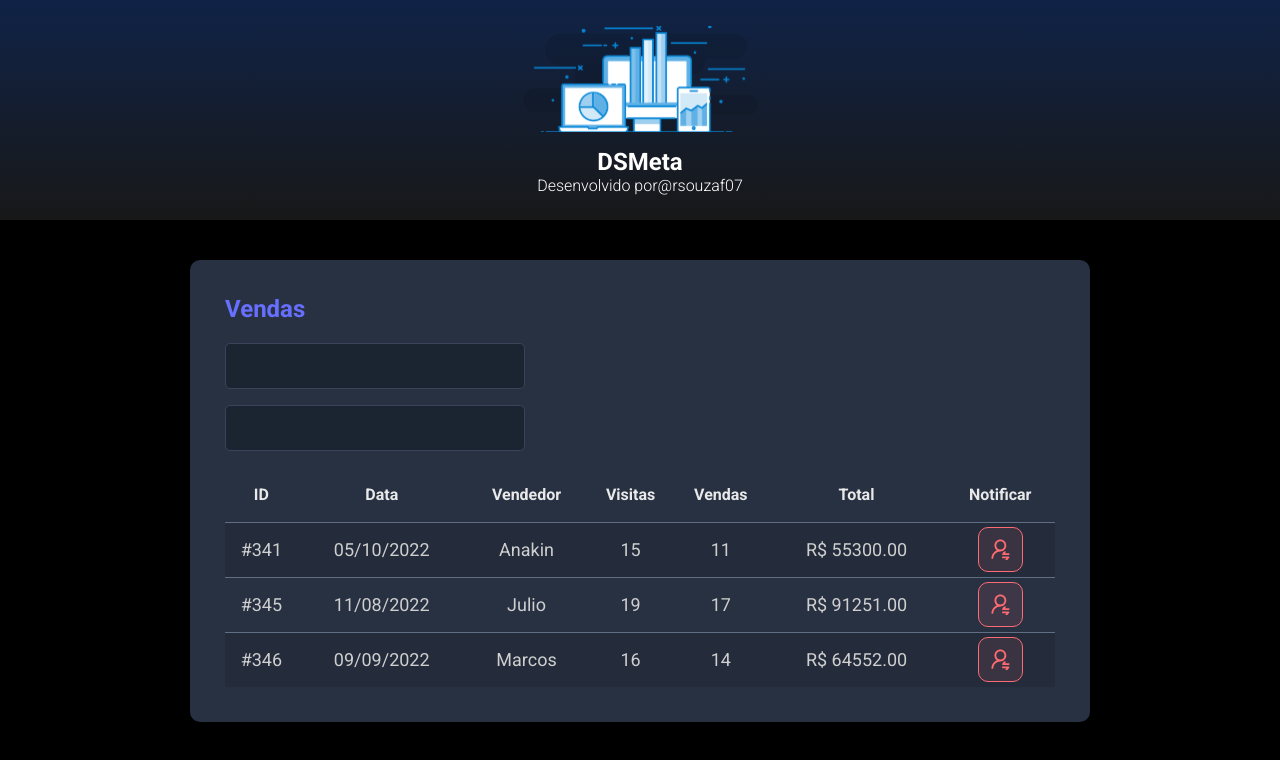
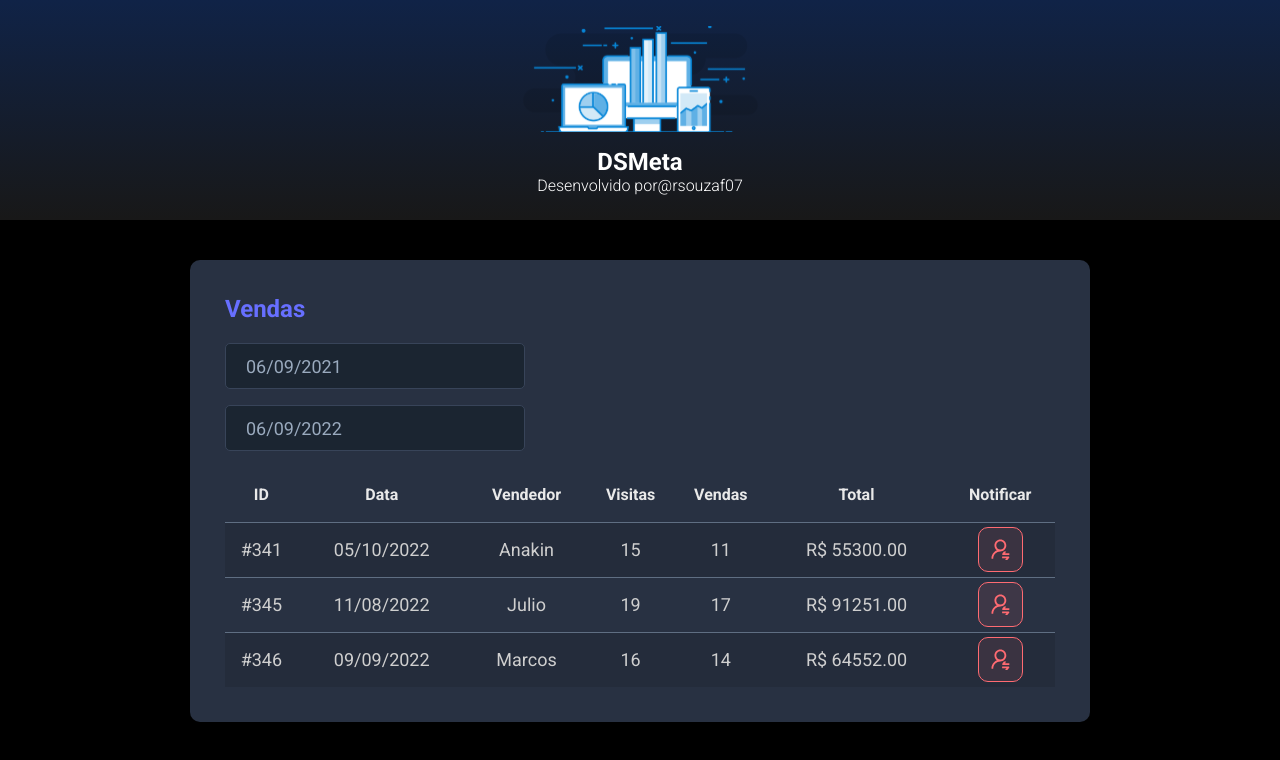
Before and after one commit to rsouzaf07/dsmeta, a React (Vite) app in the folder frontend/: page / in a window 1280 px wide. Shown: the top 760 px of the page. Built offline with nearby package versions, Linux system fonts and the light colour scheme.

Commit message:
useState

```diff
--- a/frontend/package.json
+++ b/frontend/package.json
@@ -9,7 +9,9 @@
     "preview": "vite preview"
   },
   "dependencies": {
+    "@types/react-datepicker": "4.4.2",
     "react": "^18.2.0",
+    "react-datepicker": "4.8.0",
     "react-dom": "^18.2.0"
   },
   "devDependencies": {
--- a/frontend/src/components/SalesCard/index.tsx
+++ b/frontend/src/components/SalesCard/index.tsx
@@ -1,17 +1,35 @@
+import { useState } from "react";
+import DatePicker from "react-datepicker";
+import "react-datepicker/dist/react-datepicker.css";
 import ButtonNotification from "../ButtonNotification";
 
 import "./styles.css";
 
 function SalesCard() {
-  return (
+    const max = new Date();
+    const min = new Date(new Date().setDate(new Date().getDate() - 365));
+
+    const [minDate, setMinDate] = useState(min);
+    const [maxDate, setMaxDate] = useState(max);
+    return (
     <div className="dsmeta-card">
       <h2 className="dsmeta-tile">Vendas</h2>
       <div>
         <div className="dsmeta-input-date-container">
-          <input className="dsmeta-input-date" type="text" />
+          <DatePicker
+            selected={minDate}
+            onChange={(date: Date) => setMinDate(date)}
+            className="dsmeta-input-date"
+            dateFormat="dd/MM/yyyy"
+          />
         </div>
         <div className="dsmeta-input-date-container">
-          <input className="dsmeta-input-date" type="text" />
+          <DatePicker
+            selected={maxDate}
+            onChange={(date: Date) => setMaxDate(date)}
+            className="dsmeta-input-date"
+            dateFormat="dd/MM/yyyy"
+          />
         </div>
       </div>
       <div>
```
Also changed, not shown: 1 other file (tests, documents, lock files or other folders).
